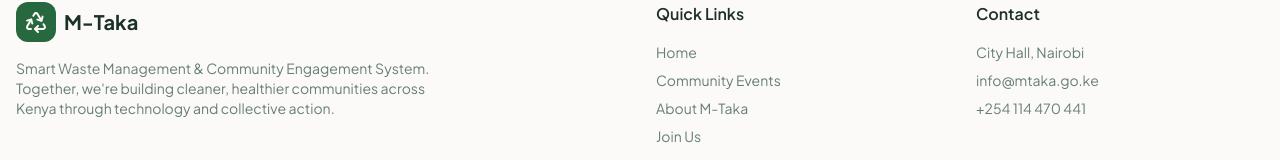
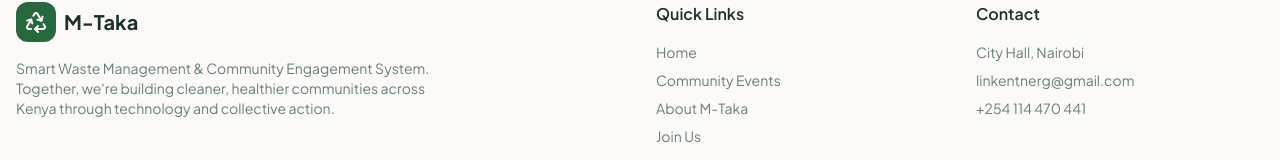
Before and after one commit to FrankNdemo/clean-kenya-connect, a React (Vite) app in the folder mtaka-frontend/: page /#/events in a window 1280 px wide. Shown: the part 911-1071 px from the top of the page. Built offline with nearby package versions, Linux system fonts and the light colour scheme; no server answers.

Commit message:
updated config

```diff
--- a/mtaka-frontend/src/components/layout/Footer.tsx
+++ b/mtaka-frontend/src/components/layout/Footer.tsx
@@ -36,7 +36,7 @@ export function Footer() {
             <h4 className="font-semibold mb-4">Contact</h4>
             <ul className="space-y-2 text-sm text-muted-foreground">
               <li>City Hall, Nairobi</li>
-              <li>info@mtaka.go.ke</li>
+              <li>linkentnerg@gmail.com</li>
               <li>+254 114 470 441</li>
             </ul>
           </div>
```
